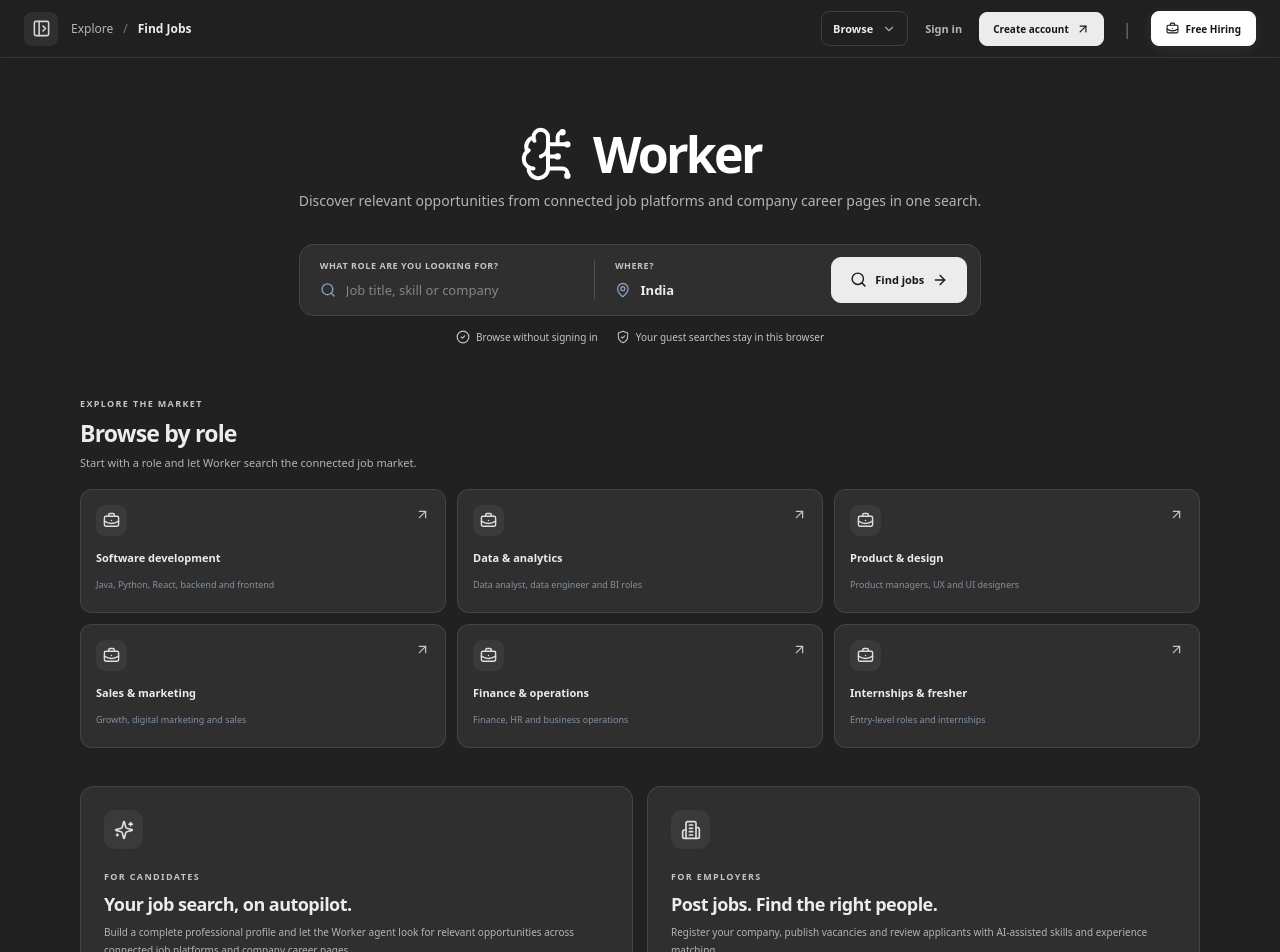
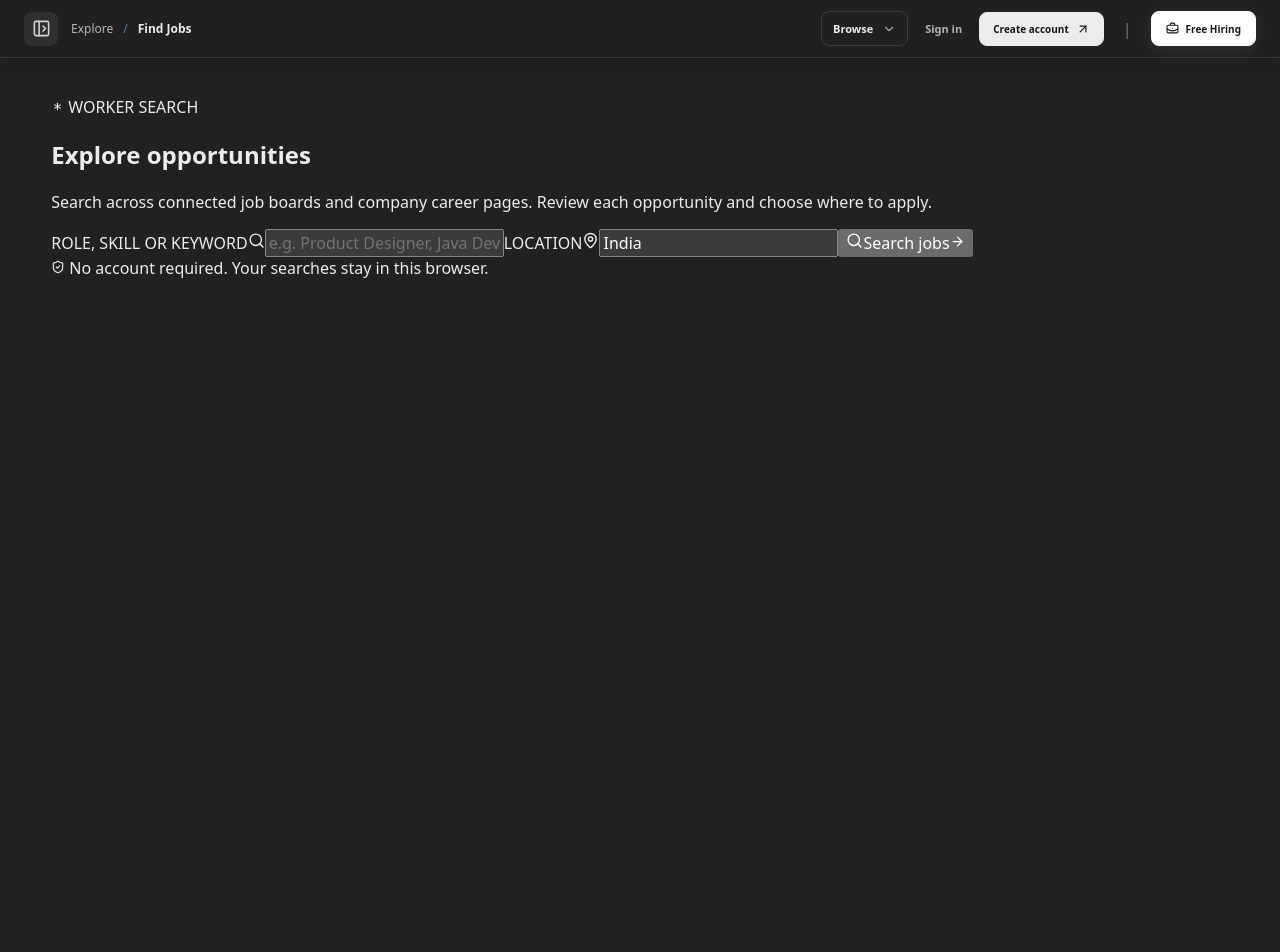
Before and after one commit to jobkar-official/nvoid_web_view, a Next.js app: page /job-search in a window 1280 px wide. Shown: the top 952 px of the page. After the commit the page ends 800 px from the top, so only its background shows below. Built offline with nearby package versions, Linux system fonts and the light colour scheme.

Commit message:
Remove legacy search cards and keep fresh searches on job-search

```diff
--- a/components/guest-home.tsx
+++ b/components/guest-home.tsx
@@ -1,8 +1,7 @@
 "use client";
 
-import { useEffect, useState, type FormEvent } from "react";
-import { useRouter } from "next/navigation";
-import { ArrowRight, ArrowUpRight, BrainCircuit, BriefcaseBusiness, Building2, CheckCircle2, Clock3, ExternalLink, LoaderCircle, MapPin, Search, Sparkles, Target, X } from "lucide-react";
+import { useCallback, useEffect, useRef, useState, type FormEvent } from "react";
+import { ArrowRight, Asterisk, BriefcaseBusiness, Clock3, ExternalLink, Globe2, LoaderCircle, MapPin, Search, ShieldCheck, Target, X } from "lucide-react";
 import { useGuestHistory, type GuestSearchJob } from "./guest-shell";
 
 type Job = GuestSearchJob;
@@ -55,9 +54,9 @@ function cachedJobs(jobs: Job[]): Job[] {
   })).filter((job) => job.title !== "Untitled opportunity" || Boolean(job.jobUrl || job.applicationUrl));
 }
 
-export default function GuestHome({ searchId, initialJobTitle = "", initialLocation = "India" }: { searchId?: string; initialJobTitle?: string; initialLocation?: string }) {
-  const router = useRouter();
+export default function GuestHome({ searchId, initialJobTitle = "", initialLocation = "India", autoSearch = false }: { searchId?: string; initialJobTitle?: string; initialLocation?: string; autoSearch?: boolean }) {
   const { saveSearch, updateSearch, getSearch } = useGuestHistory();
+  const autoSearchKey = useRef("");
   const [jobTitle, setJobTitle] = useState(initialJobTitle);
   const [location, setLocation] = useState(initialLocation || "India");
   const [jobs, setJobs] = useState<Job[]>([]);
@@ -101,10 +100,13 @@ export default function GuestHome({ searchId, initialJobTitle = "", initialLocat
       : "Search details restored. Run it again to retrieve current job records."));
   }, [searchId, getSearch, initialJobTitle, initialLocation]);
 
-  const runSearch = async (event?: FormEvent) => {
+  const runSearch = useCallback(async (
+    event?: FormEvent,
+    values?: { jobTitle: string; location: string; forceNewRecord?: boolean }
+  ) => {
     event?.preventDefault();
-    const role = jobTitle.trim();
-    const place = location.trim();
+    const role = (values?.jobTitle ?? jobTitle).trim();
+    const place = (values?.location ?? location).trim();
     if (!role || !place) {
       setNotice("Enter a job title and location to search.");
       return;
@@ -114,7 +116,9 @@ export default function GuestHome({ searchId, initialJobTitle = "", initialLocat
     setNotice("");
     setJobs([]);
     setSearched(false);
-    const recordId = activeSearch || saveSearch({ jobTitle: role, location: place, resultCount: 0 });
+    const recordId = values?.forceNewRecord
+      ? saveSearch({ jobTitle: role, location: place, resultCount: 0 })
+      : activeSearch || saveSearch({ jobTitle: role, location: place, resultCount: 0 });
     setActiveSearch(recordId);
     updateSearch(recordId, { jobTitle: role, location: place, resultCount: 0, jobs: [], error: undefined });
 
@@ -152,50 +156,63 @@ export default function GuestHome({ searchId, initialJobTitle = "", initialLocat
       setSearched(true);
       updateSearch(recordId, { resultCount: savedJobs.length, jobs: savedJobs, error: undefined });
       setNotice(savedJobs.length ? savedJobs.length.toLocaleString() + " opportunities found across connected sources." : "No matching opportunities returned. Try a broader job title or location.");
-      if (searchId !== recordId) router.push(`/search/${recordId}`);
     } catch (error) {
       const message = error instanceof Error ? error.message : "Worker could not complete this search. Please try again.";
       setSearched(true);
       setNotice(message);
       updateSearch(recordId, { resultCount: 0, jobs: [], error: message });
-      if (searchId !== recordId) router.push(`/search/${recordId}`);
     } finally {
       setBusy(false);
     }
-  };
+  }, [activeSearch, jobTitle, location, saveSearch, updateSearch]);
 
-  const chooseCategory = (value: string) => {
-    setJobTitle(value);
+  useEffect(() => {
+    const role = initialJobTitle.trim();
+    const place = initialLocation.trim() || "India";
+    if (!autoSearch || !role) {
+      autoSearchKey.current = "";
+      return;
+    }
+
+    const key = `${role.toLocaleLowerCase()}::${place.toLocaleLowerCase()}`;
+    if (autoSearchKey.current === key) return;
+    autoSearchKey.current = key;
+    setJobTitle(role);
+    setLocation(place);
     setActiveSearch("");
-    document.getElementById("job-search")?.scrollIntoView({ behavior: "smooth", block: "center" });
-  };
+    void runSearch(undefined, { jobTitle: role, location: place, forceNewRecord: true });
+  }, [autoSearch, initialJobTitle, initialLocation, runSearch]);
 
   return (
-    <div className="home-page">
-      <section className="home-hero">
-        <div className="hero-brand-lockup" aria-label="Worker">
-          <span className="hero-brand-mark"><BrainCircuit size={58} strokeWidth={1.65} /></span>
-          <span className="hero-brand-name">Worker</span>
+    <div className="worker-results-page">
+      <section className="worker-results-header">
+        <div className="worker-results-heading">
+          <span className="worker-results-eyebrow"><Asterisk size={13} /> WORKER SEARCH</span>
+          <h1>{searchId ? "Saved search" : "Explore opportunities"}</h1>
+          <p>Search across connected job boards and company career pages. Review each opportunity and choose where to apply.</p>
         </div>
-        <p className="hero-description">Discover relevant opportunities from connected job platforms and company career pages in one search.</p>
 
-        <form id="job-search" className="public-search-panel" onSubmit={runSearch}>
-          <div className="search-input-block">
-            <label htmlFor="public-role">What role are you looking for?</label>
-            <div className="search-input-line"><Search size={18} /><input id="public-role" value={jobTitle} onChange={(event) => { setJobTitle(event.target.value); setActiveSearch(""); }} placeholder="Job title, skill or company" autoComplete="off" /></div>
-          </div>
-          <div className="search-divider" />
-          <div className="search-input-block location-block">
-            <label htmlFor="public-location">Where?</label>
-            <div className="search-input-line"><MapPin size={18} /><input id="public-location" value={location} onChange={(event) => { setLocation(event.target.value); setActiveSearch(""); }} placeholder="City, country or Remote" autoComplete="off" /></div>
-          </div>
-          <button className="search-submit" type="submit" disabled={busy}>{busy ? <LoaderCircle className="spin" size={17} /> : <Search size={17} />}{busy ? "Searching" : "Find jobs"}<ArrowRight size={16} /></button>
+        <form id="job-search" className="worker-results-search" onSubmit={runSearch}>
+          <label className="worker-results-field" htmlFor="public-role">
+            <span>ROLE, SKILL OR KEYWORD</span>
+            <span><Search size={17} /><input id="public-role" value={jobTitle} onChange={(event) => { setJobTitle(event.target.value); setActiveSearch(""); }} placeholder="e.g. Product Designer, Java Developer" autoComplete="off" required /></span>
+          </label>
+          <span className="worker-results-divider" aria-hidden="true" />
+          <label className="worker-results-field" htmlFor="public-location">
+            <span>LOCATION</span>
+            <span><MapPin size={17} /><input id="public-location" value={location} onChange={(event) => { setLocation(event.target.value); setActiveSearch(""); }} placeholder="City, country or Remote" autoComplete="off" required /></span>
+          </label>
+          <button className="worker-results-submit" type="submit" disabled={busy}>
+            {busy ? <LoaderCircle className="spin" size={17} /> : <Search size={17} />}
+            {busy ? "Searching" : "Search jobs"}
+            {!busy && <ArrowRight size={15} />}
+          </button>
         </form>
-        <div className="search-trust"><span><CheckCircle2 size={14} /> Browse without signing in</span><span><ShieldCheckIcon /> Your guest searches stay in this browser</span></div>
-
+        <div className="worker-results-trust"><ShieldCheck size={14} /> No account required. Your searches stay in this browser.</div>
       </section>
 
-      {notice && <div className={"search-notice" + (searched && !jobs.length ? " muted" : "")}><span>{notice}</span><button onClick={() => setNotice("")} aria-label="Dismiss notice"><X size={15} /></button></div>}
+      {busy && <div className="worker-search-progress" role="status" aria-live="polite"><LoaderCircle className="spin" size={16} /> Searching connected job sources for {jobTitle} in {location}…</div>}
+      {notice && <div className={"search-notice" + (searched && !jobs.length ? " muted" : "")} role="status" aria-live="polite"><span>{notice}</span><button onClick={() => setNotice("")} aria-label="Dismiss notice"><X size={15} /></button></div>}
 
       {jobs.length > 0 && (
         <section className="public-results-section">
@@ -244,47 +261,7 @@ export default function GuestHome({ searchId, initialJobTitle = "", initialLocat
         </section>
       )}
 
-      <section className="directory-section">
-        <div className="section-heading">
-          <div><span className="section-kicker">EXPLORE THE MARKET</span><h2>Browse by role</h2><p>Start with a role and let Worker search the connected job market.</p></div>
-        </div>
-        <div className="category-grid">
-          {[
-            ["Software development", "Java, Python, React, backend and frontend"],
-            ["Data & analytics", "Data analyst, data engineer and BI roles"],
-            ["Product & design", "Product managers, UX and UI designers"],
-            ["Sales & marketing", "Growth, digital marketing and sales"],
-            ["Finance & operations", "Finance, HR and business operations"],
-            ["Internships & fresher", "Entry-level roles and internships"]
-          ].map(([name, description]) => (
-            <button className="category-card" key={name} onClick={() => chooseCategory(name)}>
-              <span className="category-icon"><BriefcaseBusiness size={17} /></span>
-              <strong>{name}</strong><small>{description}</small><ArrowUpRight size={15} className="category-arrow" />
-            </button>
-          ))}
-        </div>
-      </section>
 
-      <section className="home-bottom-grid">
-        <article className="home-feature-card">
-          <div className="feature-icon"><Sparkles size={20} /></div>
-          <span className="section-kicker">FOR CANDIDATES</span>
-          <h2>Your job search, on autopilot.</h2>
-          <p>Build a complete professional profile and let the Worker agent look for relevant opportunities across connected job platforms and company career pages.</p>
-          <a href="/auth/register">Create your free profile <ArrowRight size={15} /></a>
-        </article>
-        <article className="home-feature-card recruiter-feature">
-          <div className="feature-icon"><Building2 size={20} /></div>
-          <span className="section-kicker">FOR EMPLOYERS</span>
-          <h2>Post jobs. Find the right people.</h2>
-          <p>Register your company, publish vacancies and review applicants with AI-assisted skills and experience matching.</p>
-          <a href="/auth/register?role=3">Create an employer account <ArrowRight size={15} /></a>
-        </article>
-      </section>
     </div>
   );
 }
-
-function ShieldCheckIcon() {
-  return <svg width="14" height="14" viewBox="0 0 24 24" fill="none" stroke="currentColor" strokeWidth="1.8" strokeLinecap="round" strokeLinejoin="round" aria-hidden="true"><path d="M12 22s8-4 8-11V5l-8-3-8 3v6c0 7 8 11 8 11Z" /><path d="m9 12 2 2 4-4" /></svg>;
-}
```
